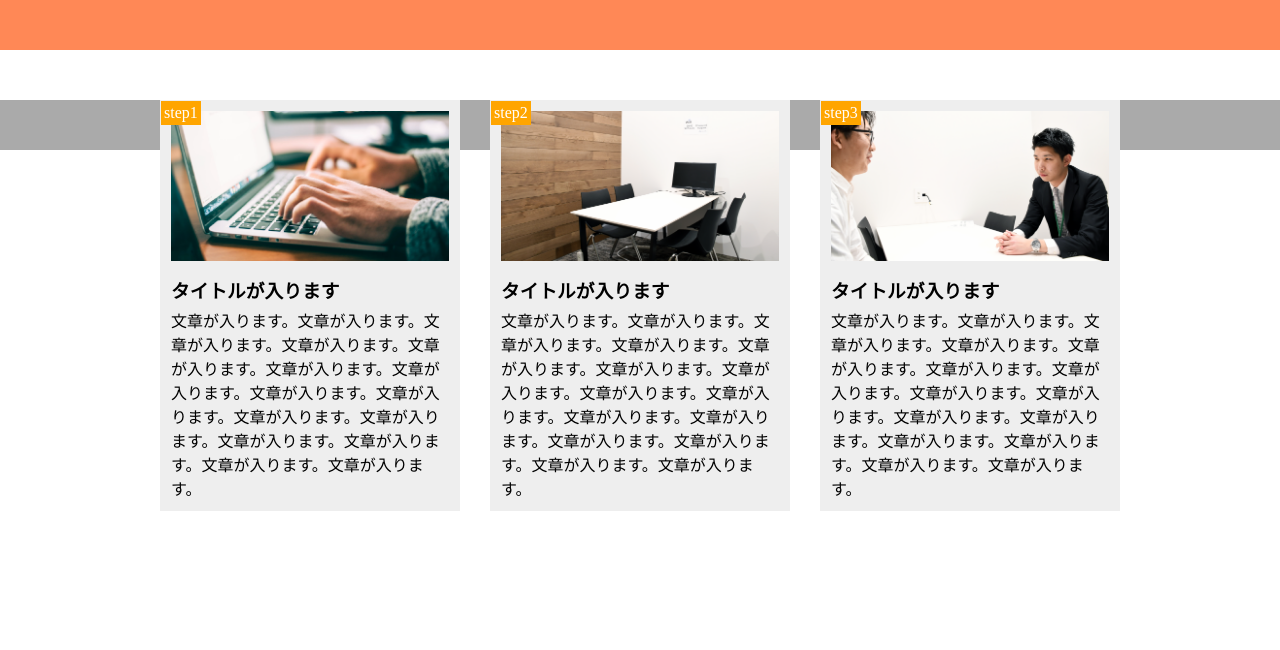
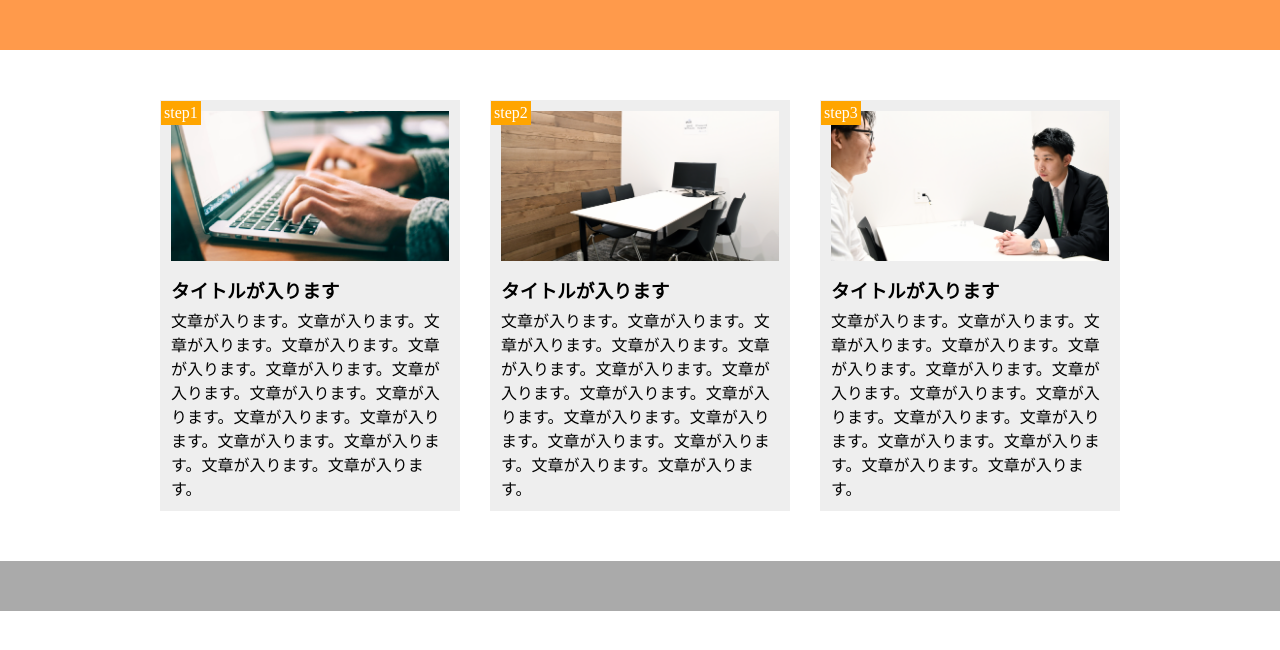
Before and after one commit to t-endo-hub/1-10, a plain HTML site: page index.html in a window 1280 px wide. Drawn offline with Linux system fonts and the light colour scheme.

Commit message:
[Finish]1-10

```diff
--- a/index.html
+++ b/index.html
@@ -8,9 +8,7 @@
 	<title>1-10課題問題</title>
 </head>
 <body>
-	<div class="margin-top">
-
-	</div>
+	<header></header>
 	<main class="clearfix">
 		<section class="content">
 			<div class="img"></div>
@@ -33,8 +31,6 @@
 			<p class="text">文章が入ります。文章が入ります。文章が入ります。文章が入ります。文章が入ります。文章が入ります。文章が入ります。文章が入ります。文章が入ります。文章が入ります。文章が入ります。文章が入ります。文章が入ります。文章が入ります。文章が入ります。</p>
 		</section>
 	</main>
-	<div class="margin-bottom">
-
-	</div>
+	<footer></footer>
 </body>
 </html>
--- a/style.css
+++ b/style.css
@@ -21,7 +21,7 @@ main {
 	border: 1px solid #eee;
 	float: left;
 	position: relative;
-	background-color: #eee;
+	background-color: #eeeeee;
 }
 
 .img {
@@ -57,15 +57,17 @@ main {
 	margin-right: 0;
 }
 
-.margin-top {
+header {
 	width: 100%;
 	height: 50px;
-	background-color: #FF8856;
+	background-color: #FF9A4B;
 }
 
-.margin-bottom {
+footer{
 	width: 100%;
 	height: 50px;
+	margin-top: 50px;
+	float: left;
 	background-color: #AAAAAA;
 }
 
@@ -73,6 +75,7 @@ main {
 	main {
 		width: 90%;
 		margin: 50px auto;
+		margin-bottom: 0;
 	}
 	.content {
 		width: 90%;
@@ -82,6 +85,8 @@ main {
 	}
 	.content:last-child {
 		margin-right: auto;
+		margin-bottom: 0;
+
 	}
 
 }
```
